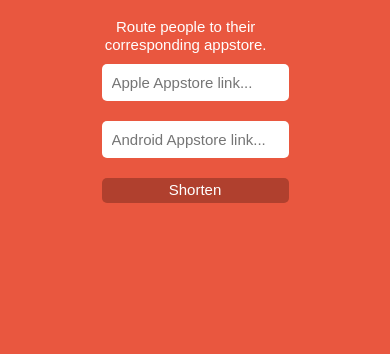
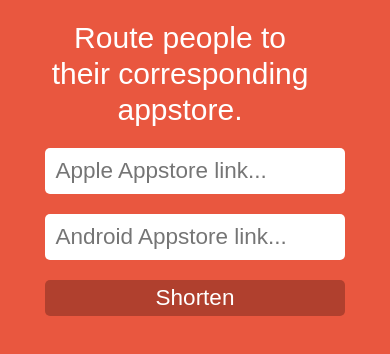
Before and after one commit to manuelroth/route, a website: page index.html in a window 390 px wide. Drawn offline with nearby package versions, Linux system fonts and the light colour scheme.

Commit message:
Modified center alignment code

```diff
--- a/css/main.css
+++ b/css/main.css
@@ -41,16 +41,9 @@
     outline: 0px none;
     color: #fff;
 }
-.row {
-    width: 100%;
-    margin-bottom: 20px;
-    display: flex;
-}
-.side {
-    width: 25%;
-}
 .center {
-    width: 50%;
+    margin: 0 auto;
+    width: 80%;
 }
 @media only screen and (max-width: 900px) {
     .heading {
@@ -63,19 +56,3 @@
         font-size: 1.5em;
     }
 }
-@media only screen and (max-width: 600px) {
-    .heading {
-        font-size: 1.5em;
-    }
-    button {
-        font-size: 1em;
-    }
-    .appstore-link {
-        font-size: 1em;
-    }
-}
-@media only screen and (max-width: 460px) {
-    .heading {
-        font-size: 1em;
-    }
-}
--- a/index.html
+++ b/index.html
@@ -19,8 +19,6 @@
 </head>
 
 <body>
-    <div class="row">
-        <div class="side"></div>
     <div class="center">
         <h1 class="heading">Route people to their corresponding appstore.</h1>
         <input type="text" id="field1" class="appstore-link" placeholder="Apple Appstore link...">
@@ -28,8 +26,6 @@
         <button type="submit" id="shorten">Shorten</button>
         <h1 id="shortLink" class="heading"></h1>
     </div>
-        <div class="side"></div>
-    </div>
 </body>
 
 </html>
```
Lines whose indentation alone changed are shown as unchanged.
